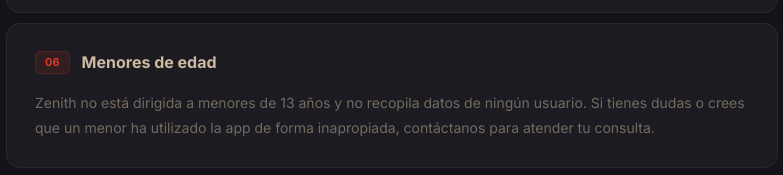
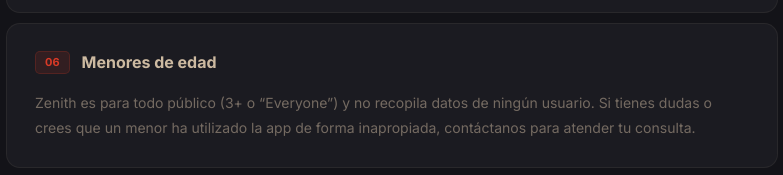
Before and after one commit to RoXxer98/roxxer98.github.io, a plain HTML site: page privacy.html in a window 1280 px wide. Shown: the part 1982-2157 px from the top of the page, 248-1031 px from the left. Drawn offline with Linux system fonts and the light colour scheme.

Commit message:
Update Privacy

```diff
--- a/privacy.html
+++ b/privacy.html
@@ -171,7 +171,7 @@
         <span class="psec-num">06</span>
         <span class="psec-title">Menores de edad</span>
       </div>
-      <p>Zenith no está dirigida a menores de 13 años y no recopila datos de ningún usuario. Si tienes dudas o crees que un menor ha utilizado la app de forma inapropiada, contáctanos para atender tu consulta.</p>
+      <p>Zenith es para todo público (3+ o “Everyone”) y no recopila datos de ningún usuario. Si tienes dudas o crees que un menor ha utilizado la app de forma inapropiada, contáctanos para atender tu consulta.</p>
     </div>
   </div>
 
```
